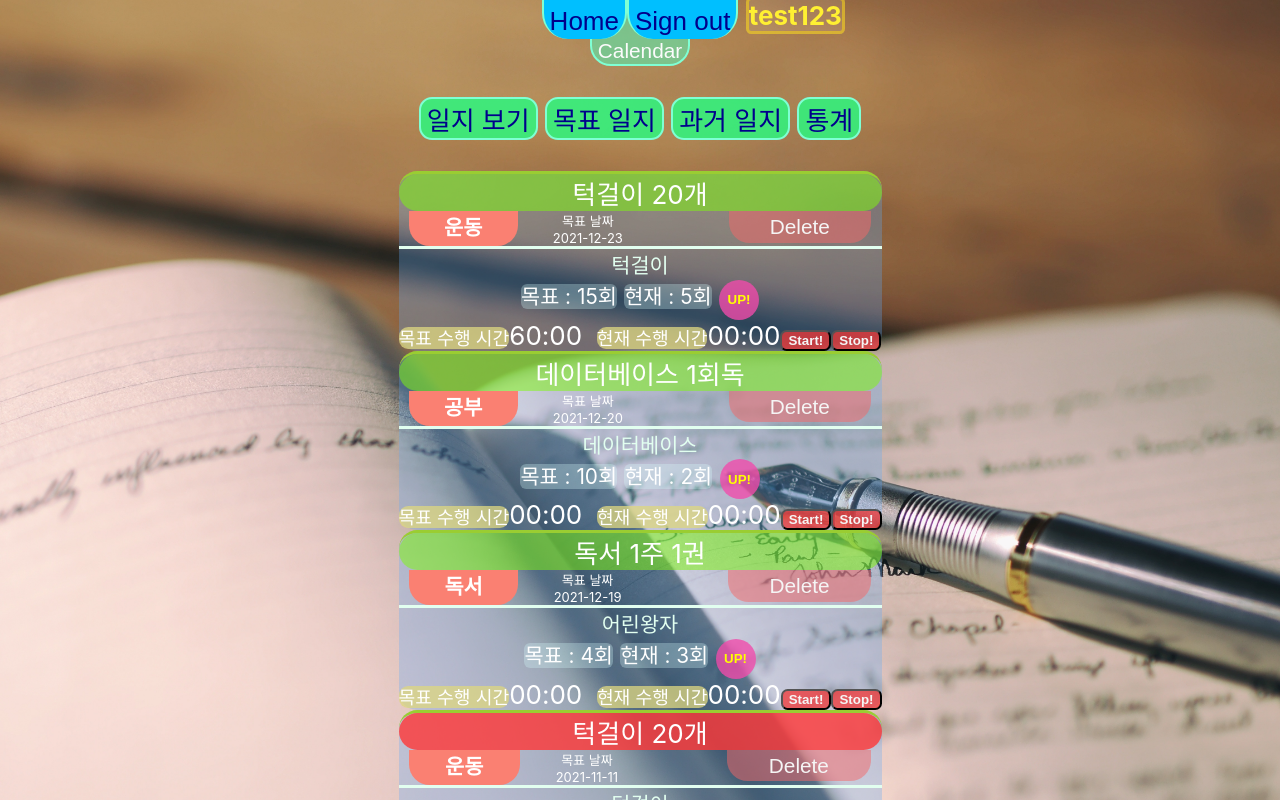
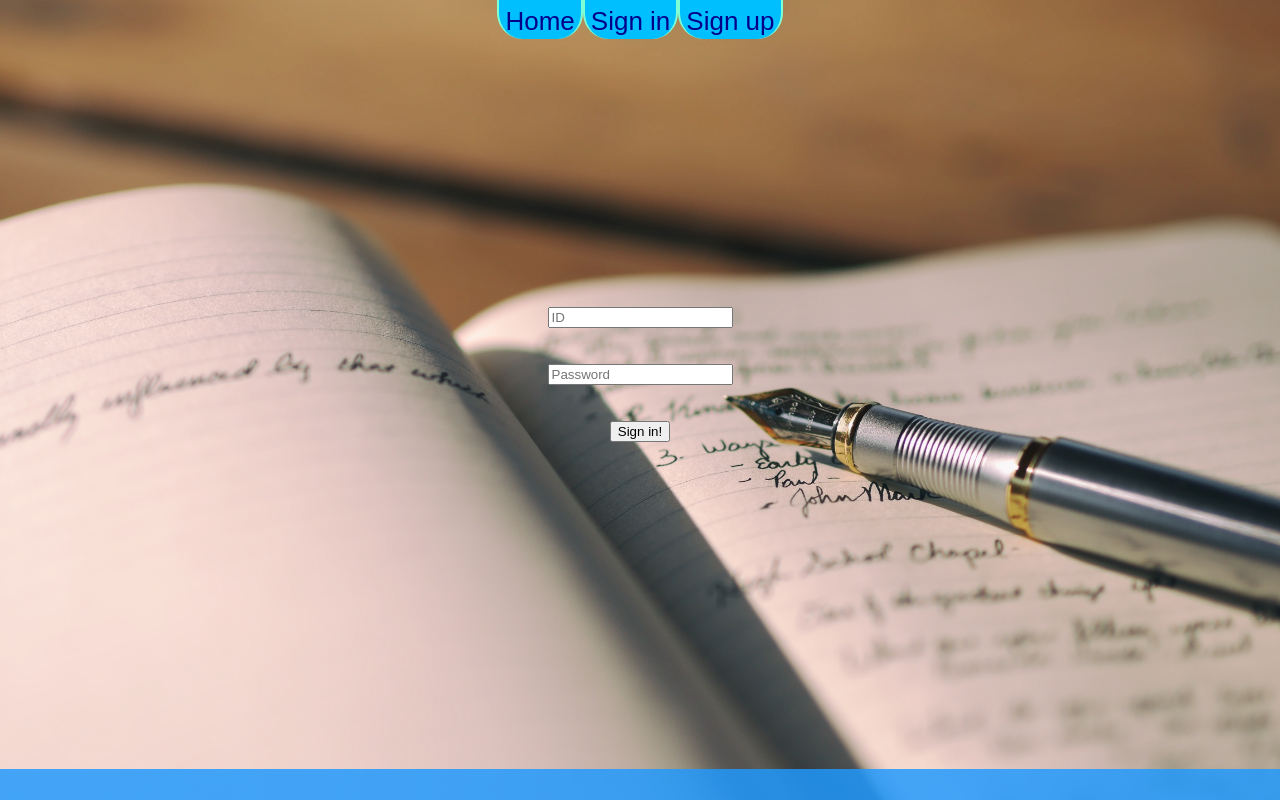
Before and after one commit to pknu-wap/com.everyjournal, a React (Create React App) app in the folder com.everyjournal_front/: page / in a window 1280 px wide. Shown: the top 800 px of the page. Built offline with nearby package versions, Linux system fonts and the light colour scheme; no server answers.

Commit message:
Front for production

```diff
--- a/com.everyjournal_front/src/App.js
+++ b/com.everyjournal_front/src/App.js
@@ -12,14 +12,15 @@ class App extends Component {
     this.state = {
       //home, sign in, sign up, error
       mode: 'home',
-      id: 'test', // #test
-      nickname: 'test123',
+      id: null,
+      nickname: null,
       targetJournals: [],
       pastJournals: []
-    }
+    };
     this.changeMode = this.changeMod.bind(this);
     this.getJournals = this.get_Journals.bind(this);
 
+    /*
     this.state.targetJournals = [ // #test
       { // 목표 일지의 경우
       target: true,
@@ -82,31 +83,36 @@ class App extends Component {
         expired: true,
       },
     ];
+  */
   }
 
-  get_Journals(id) {
+  get_Journals() {
+    /*
     if(id !== undefined) { // #test for count up
       const arr = Array.from(this.state.targetJournals);
       let idx= arr.findIndex(obj=>obj.id === id);
       arr[idx].currentReps++;
       this.setState({targetJournals: arr});
       return;
-    }
+    }*/
     axios.get('/api/journal/target/'+this.props.id)
         .then((res)=>{
+            let tmp = Array.from(res.data).map((e)=>{
+              e.target=true;
+            });
             this.setState({targetJournals:res.data});
         })
         .catch((err)=>{
-            //console.error(err); #test
-            //this.props.onError();
+            console.error(err);
+            this.props.onError();
         });
         axios.get('/api/journal/past/'+this.props.id)
         .then((res)=>{
             this.setState({pastJournals:res.data});
         })
         .catch((err)=>{
-            //console.error(err); #test
-            //this.props.onError();
+            console.error(err);
+            this.props.onError();
         });
   }
 
--- a/com.everyjournal_front/src/components/TopMenuBar.js
+++ b/com.everyjournal_front/src/components/TopMenuBar.js
@@ -15,7 +15,7 @@ function TopMenuBtn (props) {
 
 class TopMenuBar extends Component {
   render() {
-    if(this.props.id===null){
+    if(this.props.nickname===null){
     return ( // 비로그인
       <div className="TopMenuBar">
           <TopMenuBtn
--- a/com.everyjournal_front/src/components/user/SignUp.js
+++ b/com.everyjournal_front/src/components/user/SignUp.js
@@ -14,9 +14,9 @@ class SignUp extends Component {
                         password: e.target.password.value
                     }).then((res)=>{
                         if(res.status===200) { // 가입 성공
-                            console.log(res.status,res.data);
+                            alert('가입 성공!!');
                         } else if(res.status===412) { // 가입 실패
-                            console.log(res.status,res.data);
+                            alert('가입 실패!!');
                         }
                     }).catch((err)=>{
                         console.log(err);
--- a/com.everyjournal_front/src/home/journal/HomeJournals.js
+++ b/com.everyjournal_front/src/home/journal/HomeJournals.js
@@ -59,7 +59,9 @@ class HomeJournals extends Component {
             if(tj.expired===false) {
             journalList.push(
                 <div className="target_journals" data-id={tj.id}>
-                    <div className="basic_info">
+                    <div className="basic_info"
+                     style={tj.completeOrNot?{backgroundColor:'rgba(55,200,55,0.8)'}:{}}
+                     >
                         <div className='jn_title'>{tj.task}</div>
                         <div className='jn_info'>
                         <span className="jn_cate"><b>{tj.category}</b></span>
@@ -92,7 +94,9 @@ class HomeJournals extends Component {
             } else {
                 journalList.push(
                     <div className="target_journals" data-id={tj.id}>
-                        <div className="basic_info">
+                        <div className="basic_info"
+                        style={tj.completeOrNot?{backgroundColor:'rgba(55,255,55,0.8)'}:{}}
+                        >
                             <div className='jn_title' style={{backgroundColor:'rgba(255, 55, 55, 0.8)'}}>{tj.task}</div>
                             <div className='jn_info'>
                             <span className="jn_cate"><b>{tj.category}</b></span>
```
